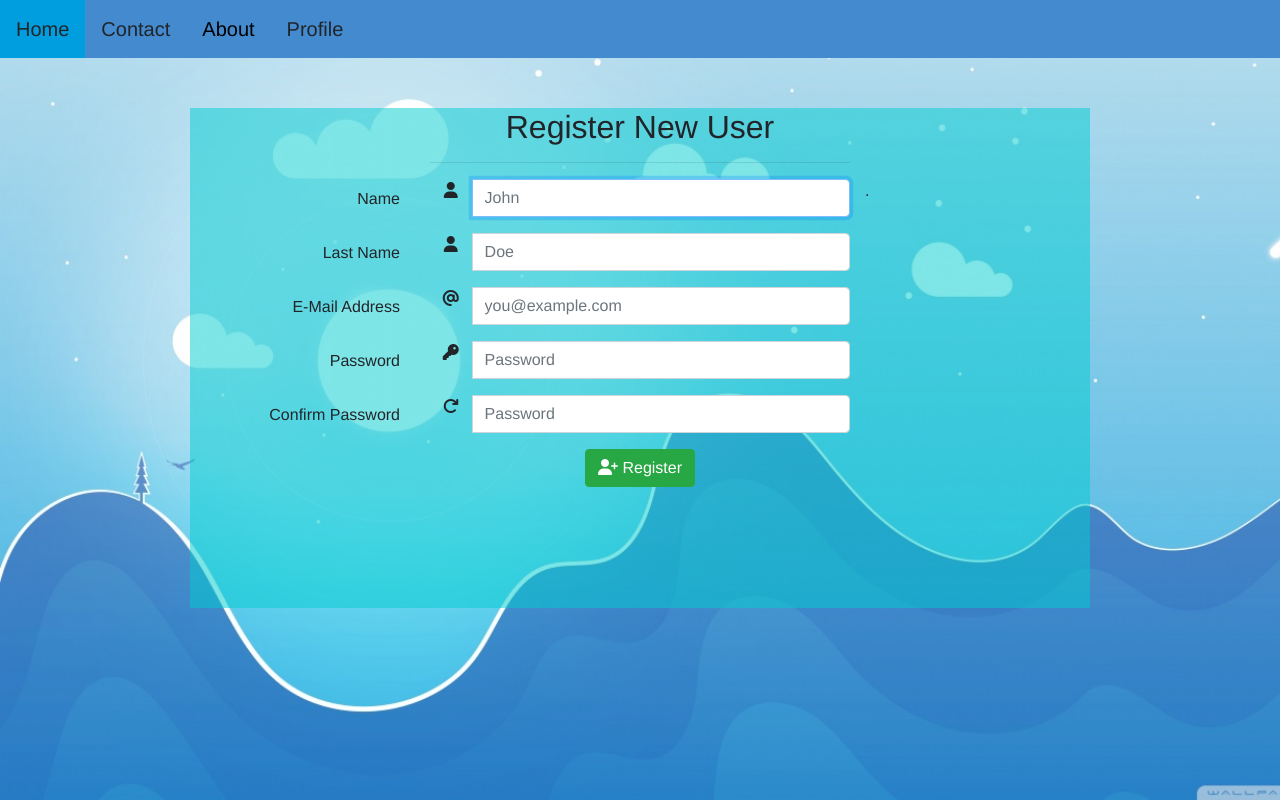
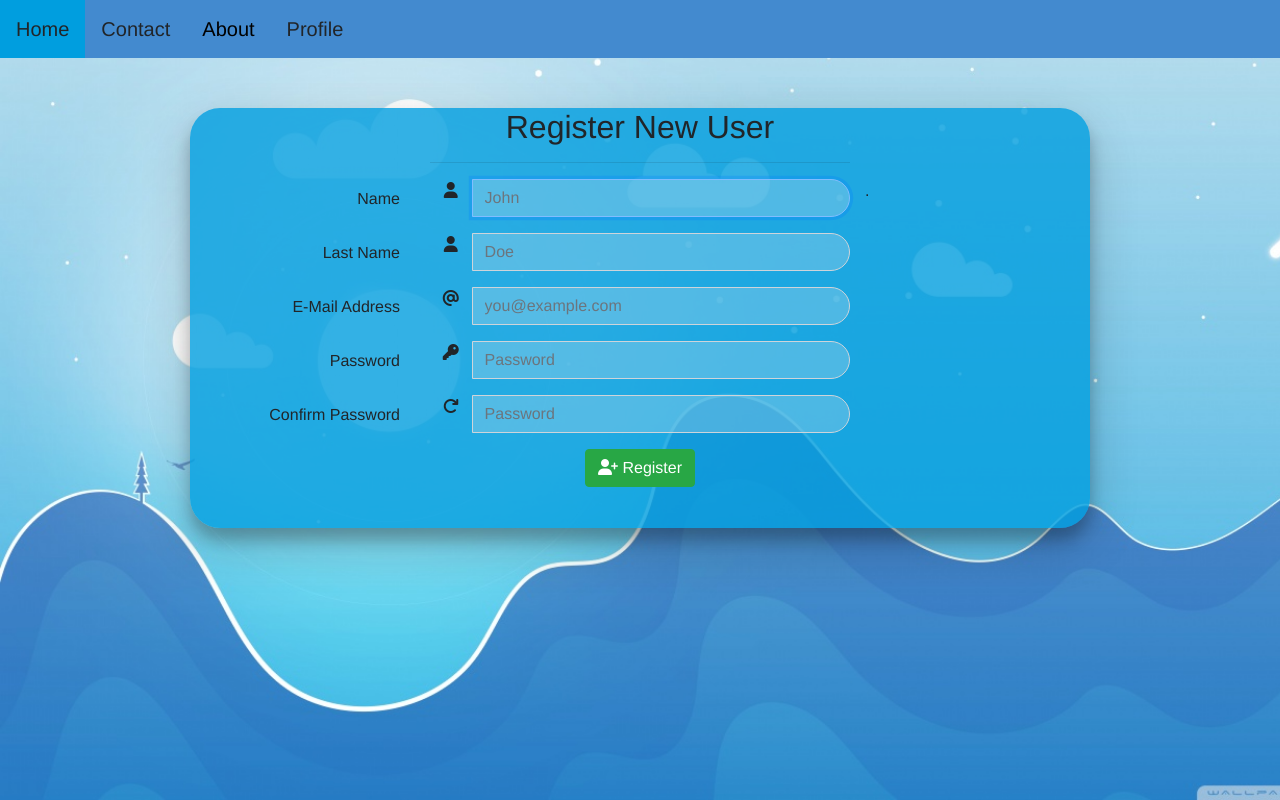
Before and after one commit to tedyAA/VignetteReminder-frontend, a Vue app: page /register in a window 1280 px wide. Built offline with nearby package versions, Linux system fonts and the light colour scheme.

Commit message:
05.03.2020

```diff
--- a/public/index.html
+++ b/public/index.html
@@ -9,7 +9,11 @@
     <link href="//maxcdn.bootstrapcdn.com/font-awesome/4.2.0/css/font-awesome.min.css" rel="stylesheet">
     <link rel="stylesheet" href="https://fonts.googleapis.com/css?family=Roboto|Varela+Round|Open+Sans">
     <link rel="stylesheet" href="https://fonts.googleapis.com/icon?family=Material+Icons">
+    <script src="//cdnjs.cloudflare.com/ajax/libs/jquery/3.2.1/jquery.min.js"></script>
+    <!------ Include the above in your HEAD tag ---------->
 
+    <link rel="stylesheet" href="https://cdnjs.cloudflare.com/ajax/libs/font-awesome/4.7.0/css/font-awesome.css
+">
     <meta charset="utf-8"/>
     <meta http-equiv="X-UA-Compatible" content="IE=edge,chrome=1"/>
     <meta name="viewport" content="width=device-width, initial-scale=1.0, maximum-scale=1.0">
--- a/src/components/CarCard.vue
+++ b/src/components/CarCard.vue
@@ -3,9 +3,9 @@
         <div class="card" style="width: 18rem;" v-for="fruit in fruits" :key="fruit">
             <div>
                 <div class="card-body">
+                    <h4>Registration number</h4>
                     <h5 class="card-title">{{fruit}}</h5>
                     <a href="#" class="card-link">Card link</a>
-                    <a href="#" class="card-link">Another link</a>
                 </div>
             </div>
         </div>
@@ -31,12 +31,21 @@
 
 <style scoped>
     .card {
-        margin-left: 400px;
+        margin-left: 300px;
         margin-top: 50px;
-        background-color: #a5f7ff;
-        width: 150px!important;
-        height: 150px!important;
+        width: 200px !important;
+        height: 200px !important;
         font-family: Pacifico;
+        border-radius: 30px;
+        box-shadow: 0 12px 15px 0 rgba(0, 0, 0, .24), 0 17px 50px 0 rgba(0, 0, 0, .19);
+        background-color: rgba(0, 158, 223, 0.8);
     }
 
+    /*.container {*/
+    /*    display: table;*/
+    /*    clear: both;*/
+    /*    float: left;*/
+    /*}*/
+
+
 </style>
--- a/src/components/RegisterForm.vue
+++ b/src/components/RegisterForm.vue
@@ -122,12 +122,15 @@
         }
         .container{
             width: 900px;
-            height: 500px;
+            height: 420px;
             margin-top: 50px;
-            background-color: #00CED1;
-            background-color: rgba(0, 206, 209, 0.5);
+            border-radius: 30px;
+            box-shadow: 0 12px 15px 0 rgba(0, 0, 0, .24), 0 17px 50px 0 rgba(0, 0, 0, .19);
+            background-color: rgba(0, 158, 223, 0.8);
             opacity: inherit;
-
-                 }
+        }
+    }.form-control{
+        border-radius: 30px;
+        background: rgba(175, 218, 235, 0.34);
     }
 </style>
```
Also changed, not shown: public/Car Wheel With Burning Fire.jpg (deleted), src/views/drop.jpg (deleted).
